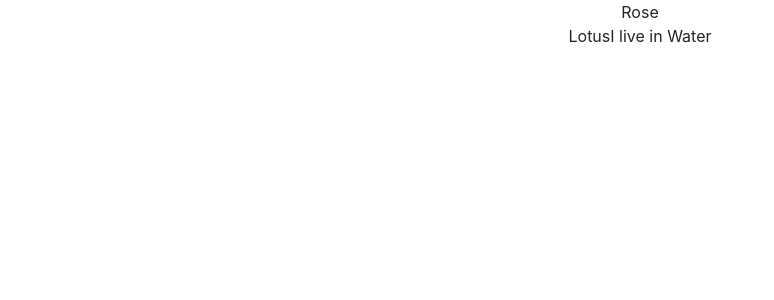
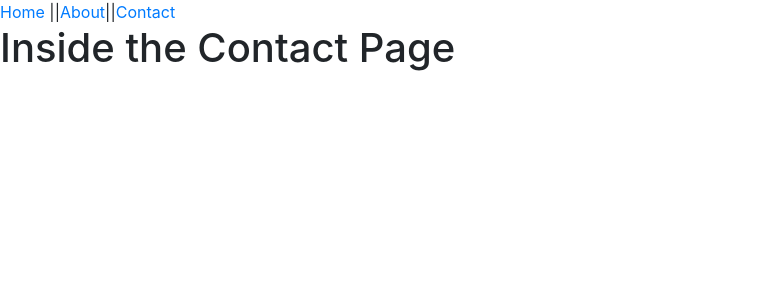
Before and after one commit to pranay-chauhan/React-study, a React (Create React App) app: page /contact in a window 1280 px wide. Shown: the top 300 px of the page, without its empty margins (0-774 px from the left). Built offline with nearby package versions, Linux system fonts and the light colour scheme.

Commit message:
my first basic routing

```diff
--- a/package.json
+++ b/package.json
@@ -8,6 +8,7 @@
     "@testing-library/user-event": "^7.2.1",
     "react": "^16.13.1",
     "react-dom": "^16.13.1",
+    "react-router-dom": "^5.1.2",
     "react-scripts": "3.4.1"
   },
   "scripts": {
--- a/src/App.js
+++ b/src/App.js
@@ -1,5 +1,11 @@
 import React from 'react';
 import './App.css';
+import {BrowserRouter,Route,Switch} from 'react-router-dom'
+import About from './Routing/About';
+import Menu from './Routing/Menu';
+import Contact from './Routing/Contact';
+import Home from './Routing/Home';
+import PageNotFound from './Routing/PageNotFound'
 //import Person from './Class-component/Person';
 //import Employee from './Functional-component/Employee';
 //import Bird from './Class-component/State/Bird';
@@ -13,11 +19,11 @@
 // import Car from './Functional-component/Car';
 //import Employee from './Table/Employee-image';
 import Fruit from './Class-component/State/Fruit';
-import Student from './Table/Student';
-import Flower from './Functional-component/Flower'
+// import Student from './Table/Student';
+// import Flower from './Functional-component/Flower'
 function App() {
   return (
-    <div className="App">
+    <div>
       {/* <Person/> */}
       {/* <Employee/>
       <Bird/>
@@ -44,8 +50,17 @@
         {/* <Employee/> */}
         {/* <Fruit/>
         <Student/> */}
-        <Flower name="Rose" color='Pink'/>
-        <Flower name='Lotus' color='Blue'>I live in Water</Flower>
+        {/* <Flower name="Rose" color='Pink'/>
+        <Flower name='Lotus' color='Blue'>I live in Water</Flower> */}
+         <BrowserRouter>
+        <Menu/>
+        <Switch>
+        <Route path = "/" exact component={Home}/>
+        <Route path = "/about" component={About}/>
+        <Route path = "/contact"component={Contact}/>
+        <Route component={PageNotFound}/>
+        </Switch>
+      </BrowserRouter>
       </div>
   );
 }
--- /dev/null
+++ b/src/Routing/About.js
@@ -0,0 +1,11 @@
+import React from 'react';
+const About = ()=>{
+    return(
+        <div>
+            <h1>
+                Inside the About Page
+            </h1>
+        </div>
+    )
+}
+export default About
--- /dev/null
+++ b/src/Routing/Contact.js
@@ -0,0 +1,11 @@
+import React from 'react';
+const Contact = ()=>{
+    return(
+        <div>
+            <h1>
+                Inside the Contact Page
+            </h1>
+        </div>
+    )
+}
+export default Contact
--- /dev/null
+++ b/src/Routing/Home.js
@@ -0,0 +1,11 @@
+import React from 'react';
+const Home = ()=>{
+    return(
+        <div>
+            <h1>
+                Inside the Home Page
+            </h1>
+        </div>
+    )
+}
+export default Home
--- /dev/null
+++ b/src/Routing/Menu.js
@@ -0,0 +1,14 @@
+import React from 'react';
+import {Link} from 'react-router-dom'
+
+const Menu = ()=>{
+    return(
+        <div>
+            <Link to="">Home</Link> ||
+            <Link to="/about">About</Link>||
+            <Link to="/contact">Contact</Link>
+        </div>
+
+    )
+}
+export default Menu
--- /dev/null
+++ b/src/Routing/PageNotFound.js
@@ -0,0 +1,10 @@
+import React from 'react';
+
+const png = ()=>{
+    return(
+        <div>
+            <h1>Page Not found</h1>
+        </div>
+    )
+}
+export default png
```
Also changed, not shown: src/Functional-component/Flower.js (line endings or trailing spaces), 1 other file (tests, documents, lock files or other folders).
